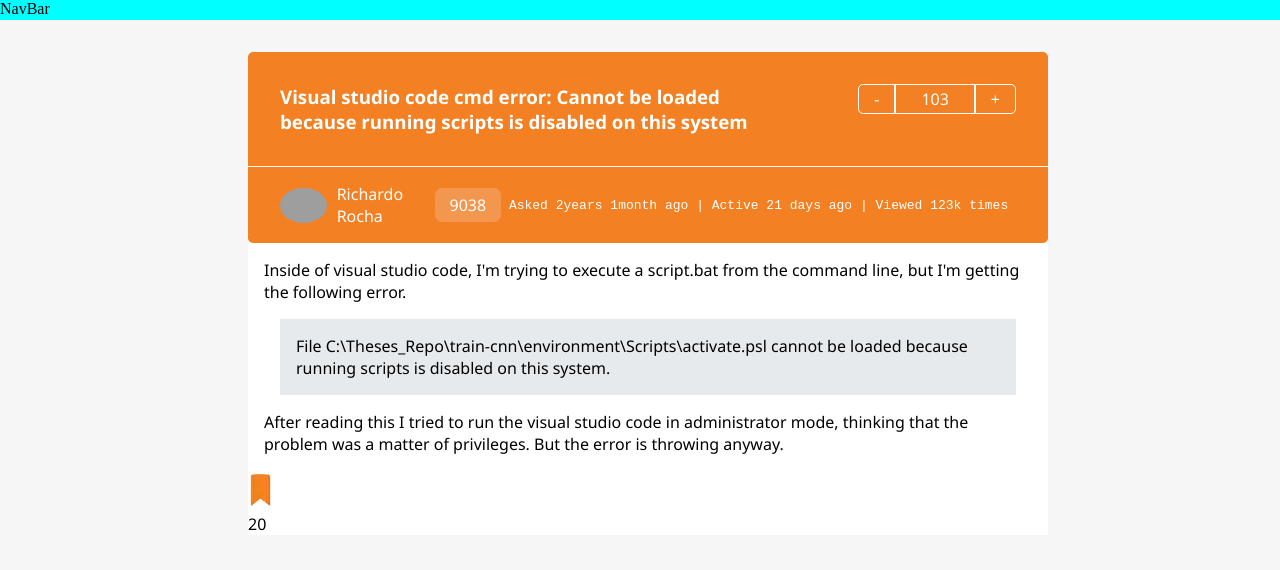
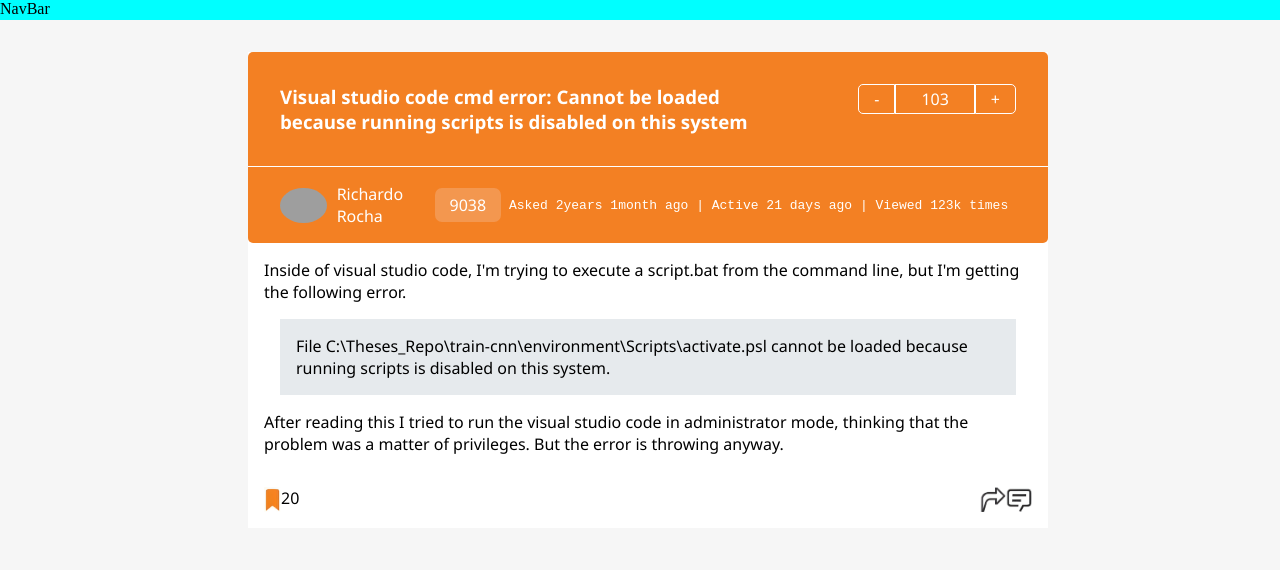
Before and after one commit to abhishekdasz/StackoverflowClone, a React (Create React App) app: page / in a window 1280 px wide. Shown: the top 570 px of the page. Built offline with nearby package versions, Linux system fonts and the light colour scheme; grey boxes are pictures that could not be loaded.

Commit message:
creating the hero-section

```diff
--- a/src/components/Questions.jsx
+++ b/src/components/Questions.jsx
@@ -1,6 +1,8 @@
 import React from 'react'
 import authorImg from '../assets/author.jpg'
 import saveImg from '../assets/save-tag.png'
+import shareImg from '../assets/share.png'
+import commentImg from '../assets/comment.png'
 
 const Questions = () => {
   return (
@@ -50,6 +52,10 @@
                     <img src={saveImg} alt="saveImg" />
                     <p> 20 </p>
                 </div>
+                <div className="share-comment">
+                    <img src={shareImg} alt="shareImg" />
+                    <img src={commentImg} alt="commentImg" />
+                </div>
             </div>
         </div>
     </div>
--- a/src/index.css
+++ b/src/index.css
@@ -134,7 +134,25 @@
 
 
 
+.question-footer
+{
+  display: flex;
+  justify-content: space-between;
+  padding: 1rem;
+}
+.save-ques
+{
+  display: flex;
+}
 .save-ques img
 {
-  width: 25px;
+  height: 25px;
 }
+.share-comment
+{
+  display: flex;
+}
+.share-comment img
+{
+  height: 25px;
+}
```
